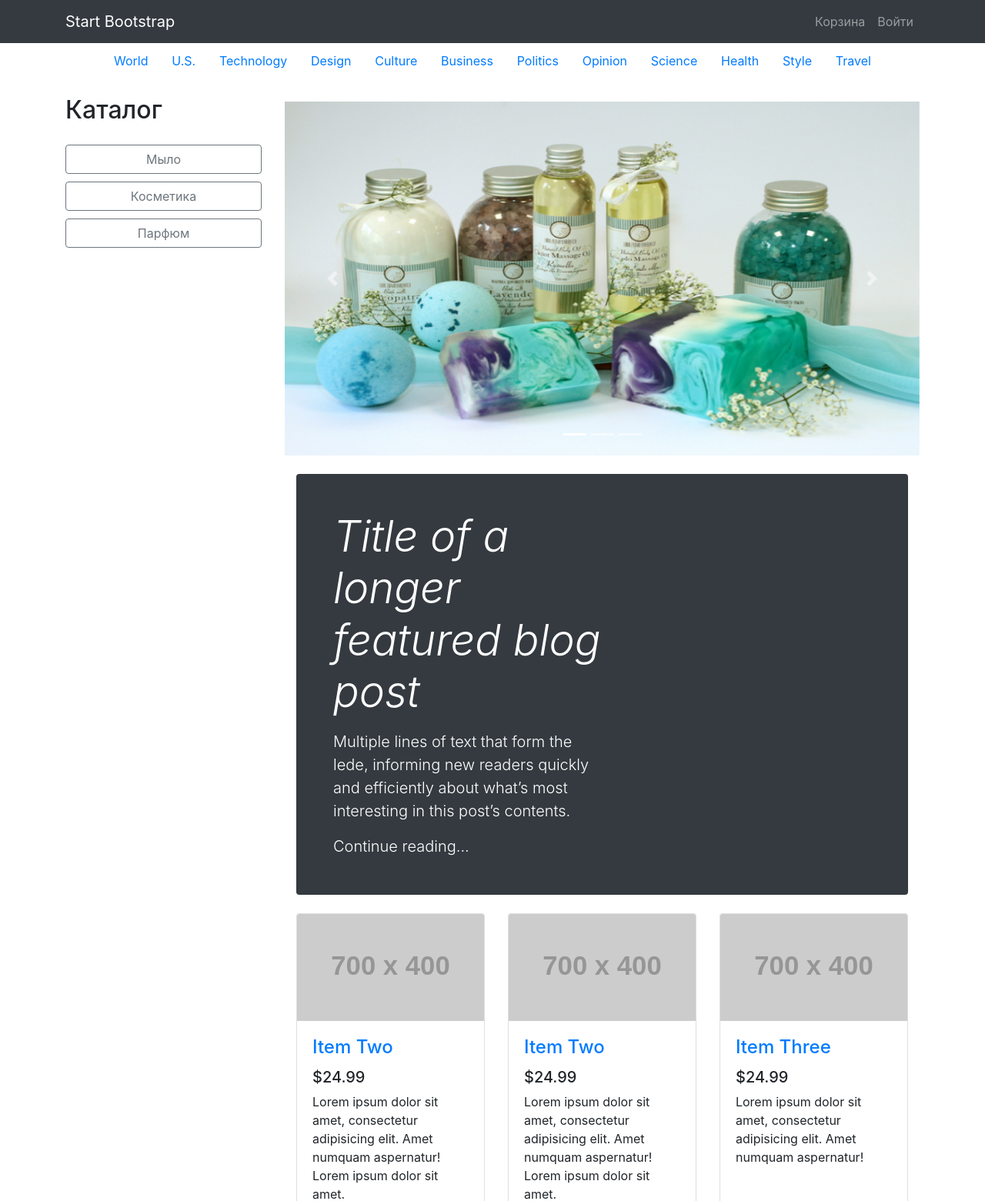
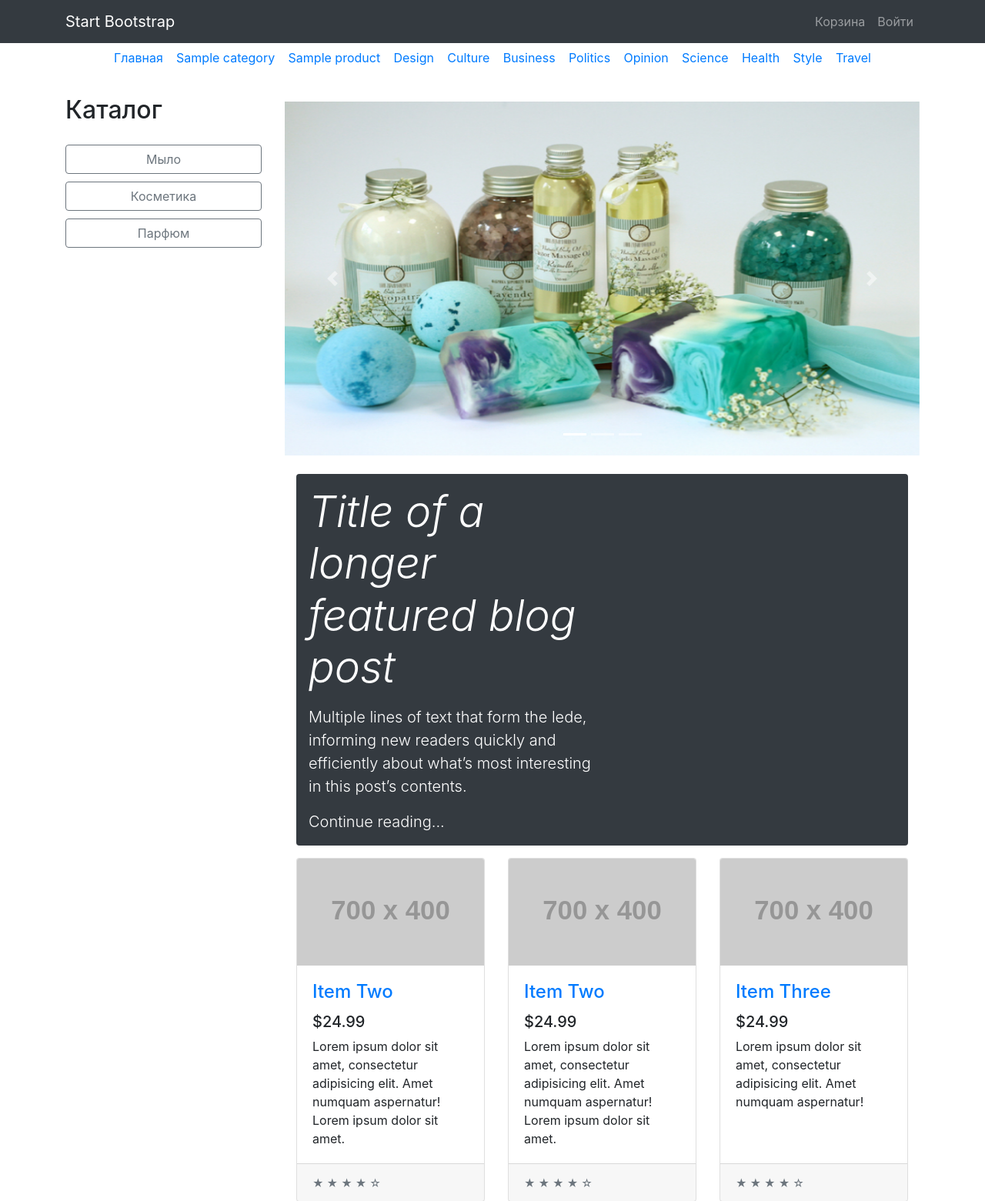
Before and after one commit to preboe/store, a Django app: template mainapp/templates/base.html in a window 1280 px wide. Shown: the top 1561 px of the page at 77% size. Run offline with Django 3.2, Linux system fonts and the light colour scheme; the template is opened without the code that fills it: most values are stand-ins (such as "Sample title", 1, 10 or a date in 2020); grey boxes labelled with a size stand in for pictures from a placeholder-image service; some libraries are stand-ins or nearby versions.

Commit message:
создал новый клон

```diff
--- a/mainapp/templates/base.html
+++ b/mainapp/templates/base.html
@@ -70,11 +70,11 @@
   </nav>
 
 
-  <div class="nav-scroller py-1 mb-2">
+  <div class="nav-scroller py-0 mb-2">
     <nav class="nav d-flex justify-content-between">
-      <a class="p-2 link-secondary" href="#">World</a>
-      <a class="p-2 link-secondary" href="#">U.S.</a>
-      <a class="p-2 link-secondary" href="#">Technology</a>
+      <a class="p-2 link-secondary" href="{% url 'base' %}">Главная</a>
+      <a class="p-2 link-secondary" href="#">{{ product.category.name }}</a>
+      <a class="p-2 link-secondary" href="#">{{ product.title }}</a>
       <a class="p-2 link-secondary" href="#">Design</a>
       <a class="p-2 link-secondary" href="#">Culture</a>
       <a class="p-2 link-secondary" href="#">Business</a>
@@ -139,7 +139,7 @@
         </div>
 
 <main class="container">
-  <div class="p-4 p-md-5 mb-4 text-white rounded bg-dark">
+  <div class="p-3 p-md-3 mb-3 text-white rounded bg-dark">
     <div class="col-md-6 px-0">
       <h1 class="display-4 font-italic">Title of a longer featured blog post</h1>
       <p class="lead my-3">Multiple lines of text that form the lede, informing new readers quickly and efficiently about what’s most interesting in this post’s contents.</p>
--- a/mainapp/templates/product_detail.html
+++ b/mainapp/templates/product_detail.html
@@ -2,6 +2,8 @@
 
 
 {% block content %}
+
+
 
         <div class="row">
 
--- a/shop/settings.py
+++ b/shop/settings.py
@@ -80,7 +80,7 @@
 DATABASES = {
     'default': {
         'ENGINE': 'django.db.backends.sqlite3',
-        'NAME': BASE_DIR / 'db.sqlite3',
+        'NAME': str(os.path.join(BASE_DIR, "db.sqlite3"))
     }
 }
 
```
